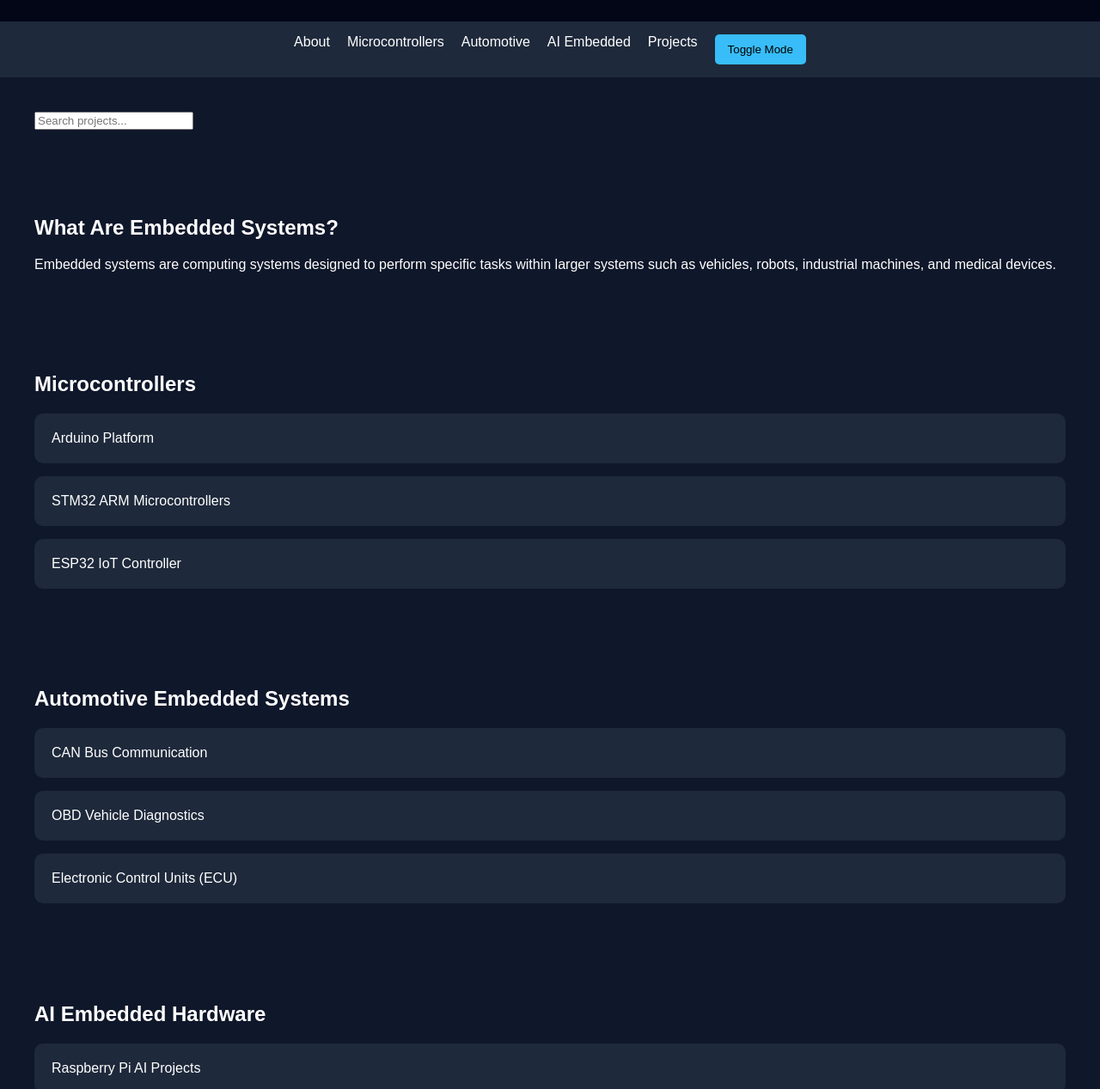
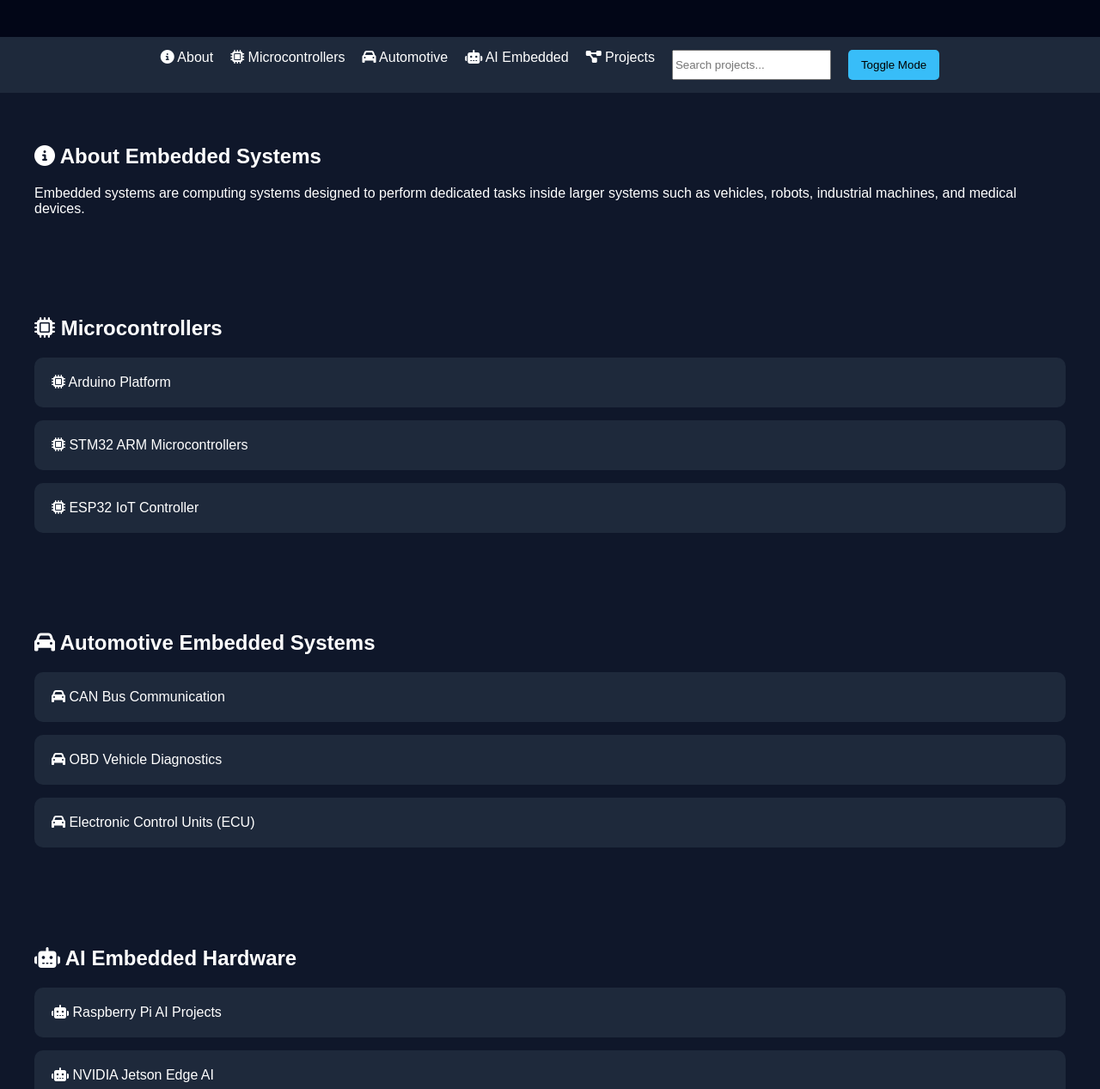
Before and after one commit to positivemelody/embedded-systems-hub, a plain HTML site: page index.html in a window 1280 px wide. Shown: the part 149-1416 px from the top of the page at 86% size. Drawn offline with Linux system fonts and the light colour scheme.

Commit message:
Revamp index.html for Embedded Systems Portal Pro
Updated the HTML structure and content for the Embedded Systems Portal, including new sections and icons.

```diff
--- a/index.html
+++ b/index.html
@@ -1,183 +1,72 @@
 <!DOCTYPE html>
 <html lang="en">
-
 <head>
-
-<!--
-This block defines page metadata including encoding,
-viewport for responsive design, and page title.
--->
-
 <meta charset="UTF-8">
 <meta name="viewport" content="width=device-width, initial-scale=1.0">
-<title>Embedded Systems Portal</title>
-
-<!--
-This block loads the external CSS file
-responsible for styling the entire website.
--->
-
+<title>Embedded Systems Portal Pro</title>
 <link rel="stylesheet" href="style.css">
-
+<link rel="stylesheet" href="https://cdnjs.cloudflare.com/ajax/libs/font-awesome/6.4.0/css/all.min.css">
 </head>
-
 <body>
 
-<!--
-This block represents the main header
-which introduces the website and its purpose.
--->
-
+<!-- Header -->
 <header>
-
-<h1>Embedded Systems Portal</h1>
+<img src="assets/logo.png" alt="Embedded Systems Portal Logo" class="logo">
+<h1>Embedded Systems Portal Pro</h1>
 <p>Microcontrollers • Automotive Systems • AI Hardware</p>
-
 </header>
 
-
-<!--
-This block creates the navigation menu
-for moving between different sections of the site.
--->
-
+<!-- Navigation Menu -->
 <nav>
-
-<a href="#about">About</a>
-<a href="#microcontrollers">Microcontrollers</a>
-<a href="#automotive">Automotive</a>
-<a href="#ai">AI Embedded</a>
-<a href="#projects">Projects</a>
-
+<a href="#about"><i class="fa-solid fa-info-circle"></i> About</a>
+<a href="#microcontrollers"><i class="fa-solid fa-microchip"></i> Microcontrollers</a>
+<a href="#automotive"><i class="fa-solid fa-car"></i> Automotive</a>
+<a href="#ai"><i class="fa-solid fa-robot"></i> AI Embedded</a>
+<a href="#projects"><i class="fa-solid fa-project-diagram"></i> Projects</a>
+<input type="text" id="searchInput" placeholder="Search projects..." onkeyup="searchProjects()">
 <button onclick="toggleMode()">Toggle Mode</button>
-
 </nav>
 
-
-<!--
-This block provides a search input field
-allowing users to filter projects dynamically.
--->
-
-<section>
-
-<input type="text" id="searchInput" placeholder="Search projects..." onkeyup="searchProjects()">
-
+<!-- About Section -->
+<section id="about">
+<h2><i class="fa-solid fa-info-circle"></i> About Embedded Systems</h2>
+<p>Embedded systems are computing systems designed to perform dedicated tasks inside larger systems such as vehicles, robots, industrial machines, and medical devices.</p>
 </section>
 
-
-<!--
-This section explains what embedded systems are
-and introduces the topic to visitors.
--->
-
-<section id="about">
-
-<h2>What Are Embedded Systems?</h2>
-
-<p>
-Embedded systems are computing systems designed
-to perform specific tasks within larger systems
-such as vehicles, robots, industrial machines,
-and medical devices.
-</p>
-
+<!-- Microcontrollers Section -->
+<section id="microcontrollers">
+<h2><i class="fa-solid fa-microchip"></i> Microcontrollers</h2>
+<div class="card"><i class="fa-solid fa-microchip"></i> Arduino Platform</div>
+<div class="card"><i class="fa-solid fa-microchip"></i> STM32 ARM Microcontrollers</div>
+<div class="card"><i class="fa-solid fa-microchip"></i> ESP32 IoT Controller</div>
 </section>
 
-
-<!--
-This section lists popular microcontrollers
-commonly used in embedded development.
--->
-
-<section id="microcontrollers">
-
-<h2>Microcontrollers</h2>
-
-<div class="card">Arduino Platform</div>
-<div class="card">STM32 ARM Microcontrollers</div>
-<div class="card">ESP32 IoT Controller</div>
-
+<!-- Automotive Embedded Section -->
+<section id="automotive">
+<h2><i class="fa-solid fa-car"></i> Automotive Embedded Systems</h2>
+<div class="card"><i class="fa-solid fa-car"></i> CAN Bus Communication</div>
+<div class="card"><i class="fa-solid fa-car"></i> OBD Vehicle Diagnostics</div>
+<div class="card"><i class="fa-solid fa-car"></i> Electronic Control Units (ECU)</div>
 </section>
 
-
-<!--
-This section describes automotive embedded technologies.
--->
-
-<section id="automotive">
-
-<h2>Automotive Embedded Systems</h2>
-
-<div class="card">CAN Bus Communication</div>
-<div class="card">OBD Vehicle Diagnostics</div>
-<div class="card">Electronic Control Units (ECU)</div>
-
+<!-- AI Embedded Section -->
+<section id="ai">
+<h2><i class="fa-solid fa-robot"></i> AI Embedded Hardware</h2>
+<div class="card"><i class="fa-solid fa-robot"></i> Raspberry Pi AI Projects</div>
+<div class="card"><i class="fa-solid fa-robot"></i> NVIDIA Jetson Edge AI</div>
 </section>
 
-
-<!--
-This section introduces embedded AI hardware.
--->
-
-<section id="ai">
-
-<h2>AI Embedded Hardware</h2>
-
-<div class="card">Raspberry Pi AI Projects</div>
-<div class="card">NVIDIA Jetson Edge AI</div>
-
+<!-- Projects Section -->
+<section id="projects">
+<h2><i class="fa-solid fa-project-diagram"></i> Projects</h2>
+<div id="projectsContainer"></div>
 </section>
 
-
-<!--
-This section displays project examples
-that can be filtered using the search function.
--->
-
-<section id="projects">
-
-<h2>Projects</h2>
-
-<div class="card project">
-<h3>ABS Braking Simulation</h3>
-<p>Simulation of Anti-lock Braking System using microcontroller logic.</p>
-<button onclick="showProject()">View</button>
-</div>
-
-<div class="card project">
-<h3>Object Detection Robot</h3>
-<p>Robot capable of detecting objects using AI camera.</p>
-<button onclick="showProject()">View</button>
-</div>
-
-<div class="card project">
-<h3>Smart Home Controller</h3>
-<p>IoT system controlling lights and appliances remotely.</p>
-<button onclick="showProject()">View</button>
-</div>
-
-</section>
-
-
-<!--
-This block represents the footer area
-displaying copyright information.
--->
-
+<!-- Footer -->
 <footer>
-
-<p>Embedded Systems Portal - Open Source Learning</p>
-
+<p>&copy; 2026 Embedded Systems Portal Pro - Open Source Learning</p>
 </footer>
 
-
-<!--
-This block loads the JavaScript file
-responsible for interactivity.
--->
-
 <script src="script.js"></script>
-
 </body>
 </html>
```
